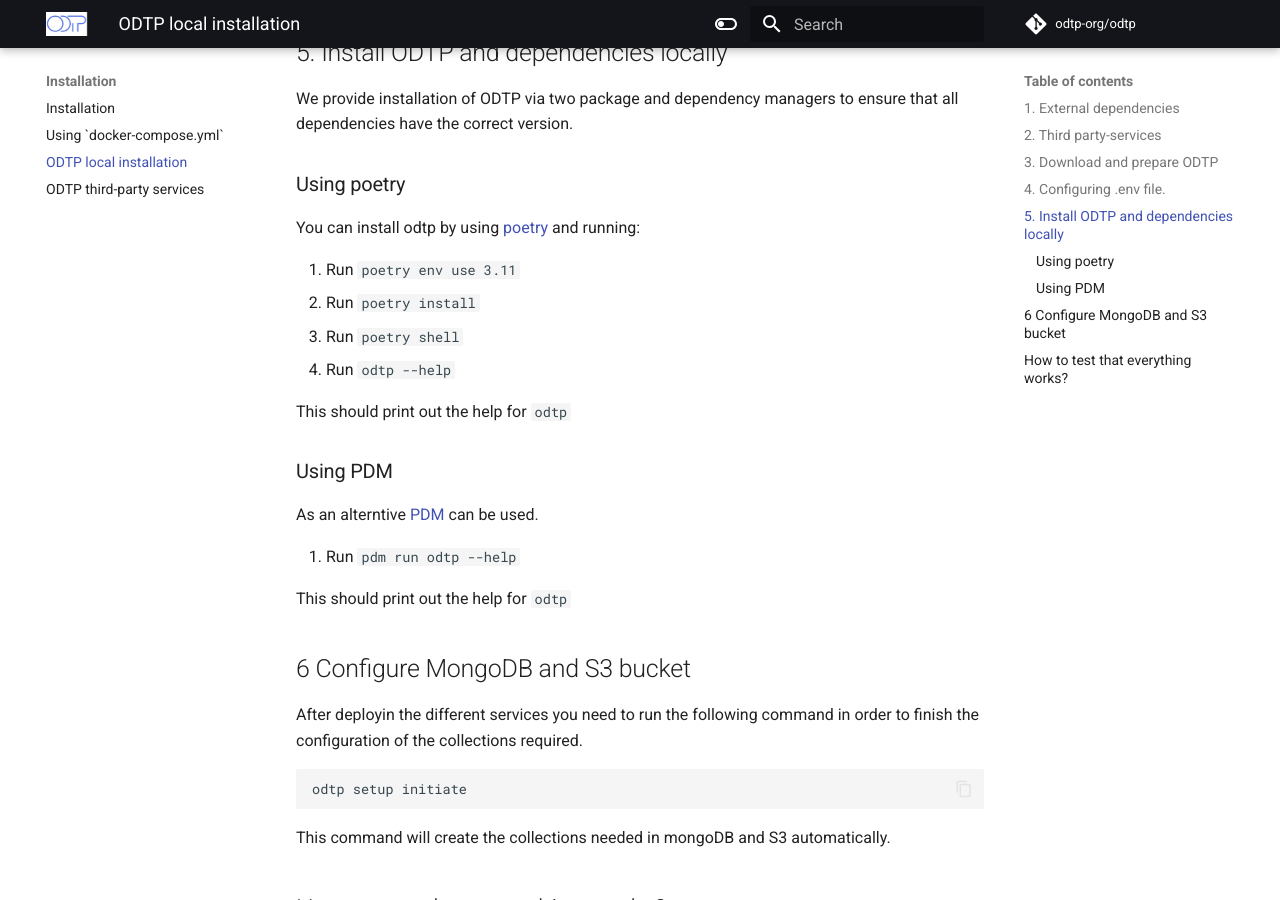
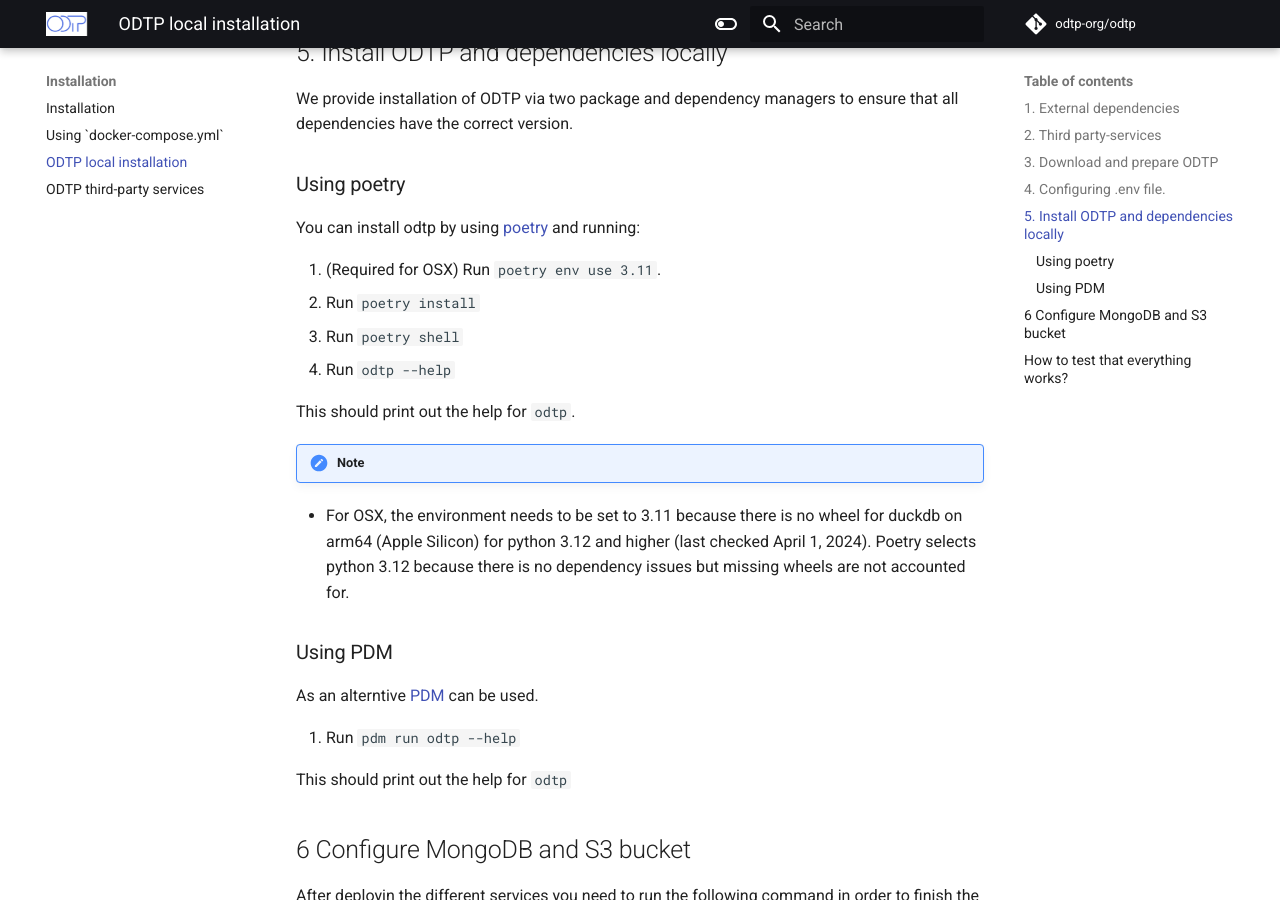
Before and after one commit to odtp-org/odtp-manuals, an MkDocs documentation site: the page built from docs/installation/odtp-local-installation.md, in a window 1280 px wide and 900 px high, scrolled down 2216 px. Built offline with MkDocs 1.6.1 and Material for MkDocs 9.7.7, drawn with Linux system fonts in a browser that asks for light colours; a script that is not in the unit is left out; comment, search, counter and statistics services are not loaded.

Commit message:
Update odtp-local-installation.md

```diff
--- a/docs/installation/odtp-local-installation.md
+++ b/docs/installation/odtp-local-installation.md
@@ -77,12 +77,16 @@ We provide installation of ODTP via two package and dependency managers to ensur
 
 You can install odtp by using [poetry](https://python-poetry.org/) and running:
 
-1. Run `poetry env use 3.11`
+1. (Required for OSX) Run `poetry env use 3.11`.
 2. Run `poetry install`
 3. Run `poetry shell`
 4. Run `odtp --help`
 
-This should print out the help for `odtp`
+This should print out the help for `odtp`.
+
+!!! note
+
+- For OSX, the environment needs to be set to 3.11 because there is no wheel for duckdb on arm64 (Apple Silicon) for python 3.12 and higher (last checked April 1, 2024). Poetry selects python 3.12 because there is no dependency issues but missing wheels are not accounted for.
 
 ### Using PDM
 
```
